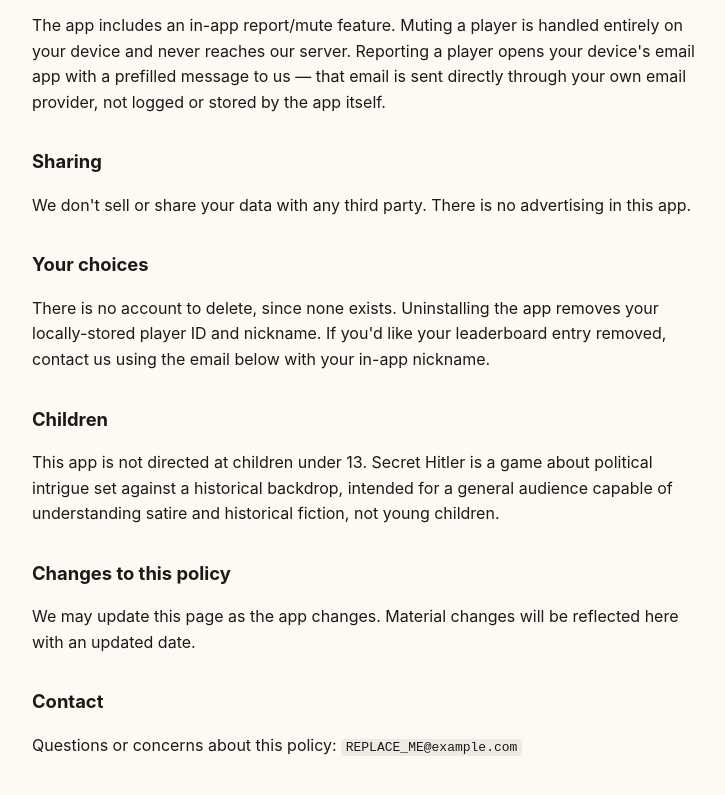
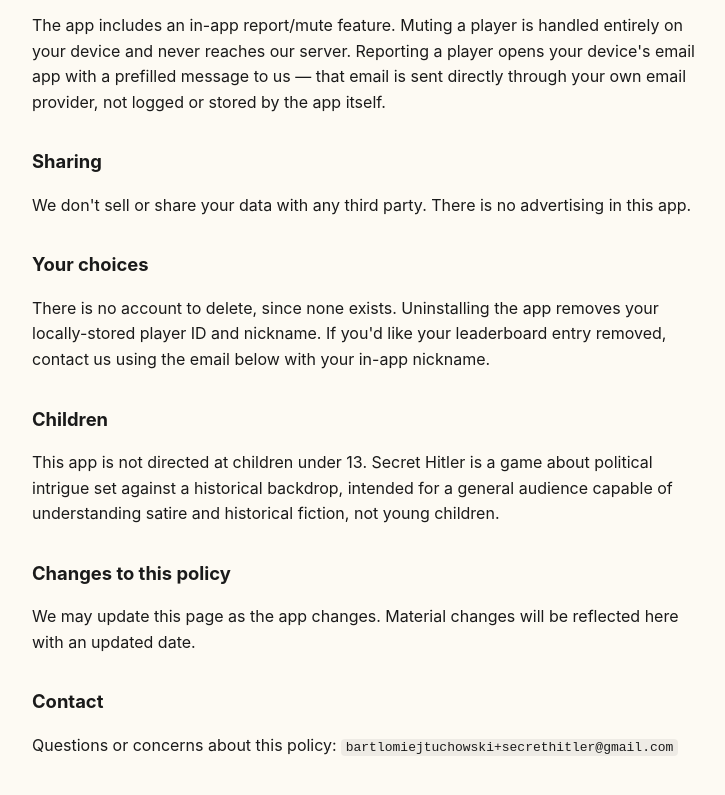
Before and after one commit to findiel/secret-hitler-legal, a plain HTML site: page index.html in a window 1280 px wide. Shown: the part 814-1609 px from the top of the page, without its empty margins (268-993 px from the left). Drawn offline with Linux system fonts and the light colour scheme.

Commit message:
Fill in support contact email

```diff
--- a/index.html
+++ b/index.html
@@ -88,7 +88,7 @@
 <p>We may update this page as the app changes. Material changes will be reflected here with an updated date.</p>
 
 <h2>Contact</h2>
-<p>Questions or concerns about this policy: <code>REPLACE_ME@example.com</code></p>
+<p>Questions or concerns about this policy: <code>bartlomiejtuchowski+secrethitler@gmail.com</code></p>
 
 </body>
 </html>
```
